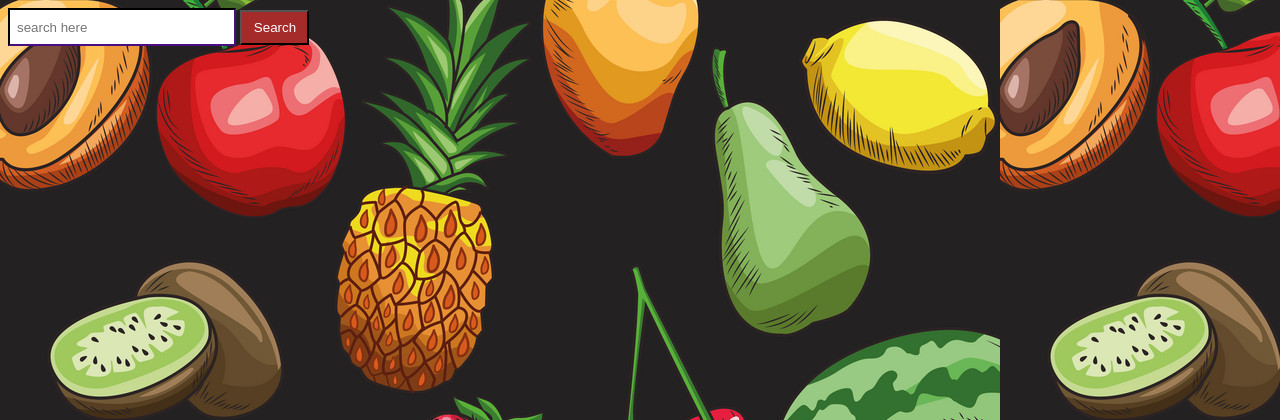
After one commit to nidhin199/fruitydomain, a Django app: page /search/ in a window 1280 px wide. The commit adds this page. Shown: the top 420 px of the page. Run offline with Django 4.2, Linux system fonts and the light colour scheme; style sheets or scripts are compiled from the project's sources.

Commit message:
jquery autocomplete

```diff
--- a/fruitydomain/home/urls.py
+++ b/fruitydomain/home/urls.py
@@ -8,6 +8,7 @@ urlpatterns = [
     path('login/',views.login,name='loginpage'),
     path('register/',views.register,name='registerpage'),
     path('logout/',views.logout),
-    path('feed/',latest())
-
+    path('feed/',latest()),
+    path('search/searchsub/',views.test),
+    path('search/',views.search)
 ]
--- a/fruitydomain/home/views.py
+++ b/fruitydomain/home/views.py
@@ -6,18 +6,23 @@ from product.models import fruits
 
 
 def index(request):
-    obj=fruits.objects.all()
-    if 'username' in request.COOKIES:
-        uname=request.COOKIES['username']
+    if request.method=='POST':
+        a=request.POST['query']
+        obj=fruits.objects.filter(name__istartswith=a)
     else:
-        uname=""
+        obj=fruits.objects.all()
 
-    return render(request,'index.html',{'data':obj,'name':uname})
+
+    return render(request,'index.html',{'data':obj})
 
 
 
 def test(request):
-    return render(request,'text.html',{'val':'java'})
+    query=request.GET['query']
+    return render(request,'text.html',{'msg':query})
+
+def search(request):
+    return render(request,'search.html')
 
 
 
--- a/fruitydomain/product/urls.py
+++ b/fruitydomain/product/urls.py
@@ -5,5 +5,6 @@ urlpatterns = [
     path('',views.about,name='prod'),
     path('cmt/',views.cmt),
     path('like/',views.like),
+    path('autoc/',views.autoc,name='jauto'),
 
 ]
--- a/fruitydomain/template/index.html
+++ b/fruitydomain/template/index.html
@@ -109,7 +109,7 @@
                 </li>
                 {% endif %}
               </ul>
-              <form class="form-inline my-2 my-lg-0 ml-0 ml-lg-4 mb-3 mb-lg-0">
+              <form action='search/' class="form-inline my-2 my-lg-0 ml-0 ml-lg-4 mb-3 mb-lg-0">
                 <button class="btn  my-2 my-sm-0 nav_search-btn" type="submit"></button>
               </form>
             </div>
--- /dev/null
+++ b/fruitydomain/template/search.html
@@ -0,0 +1,51 @@
+{%load static%}
+<!DOCTYPE html>
+<html lang="en">
+    <style>
+        .searchbox input
+        {
+            width: 210px;
+            height: 20px;
+            padding: 07px;
+            border-color: rgb(26, 5, 46);
+            margin-bottom: 45px;
+
+        }
+        .searchbox button
+        {
+            width: 69px;
+            height: 35px;
+            padding: 5px;
+            background-color: brown;
+            color: white;
+            margin-bottom: 60px;
+        }
+    </style>
+<head>
+    <meta charset="UTF-8">
+    <meta http-equiv="X-UA-Compatible" content="IE=edge">
+    <meta name="viewport" content="width=device-width, initial-scale=1.0">
+    <title>Document</title>
+    <link rel="stylesheet" href="//code.jquery.com/ui/1.13.2/themes/base/jquery-ui.css">
+  <link rel="stylesheet" href="/resources/demos/style.css">
+  <script src="https://code.jquery.com/jquery-3.6.0.js"></script>
+  <script src="https://code.jquery.com/ui/1.13.2/jquery-ui.js"></script>
+  <script>
+    $( function() {
+
+      $( "#tags" ).autocomplete({
+        source:"{% url 'jauto' %}"
+      });
+    } );
+    </script>
+</head>
+<body background="{% static 'images/wallpap.jpg' %}">
+    <div class="searchbox">
+        <form action="{% url 'homepage' %}" method="post">
+            {% csrf_token %}
+        <input placeholder="search here" name="query" id="tags">
+        <button type="submit">Search</button>
+        </form>
+    </div>
+</body>
+</html>
```
Also changed, not shown: fruitydomain/product/views.py (+13 -0 lines), fruitydomain/static/images/wallpap.jpg (added).
